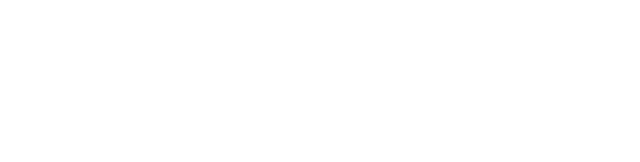
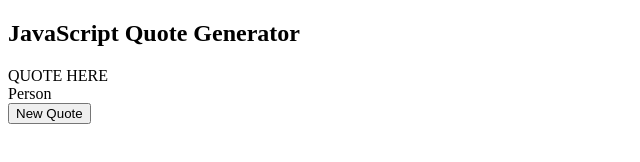
Before and after one commit to Azfar-Sphere/dom, a plain HTML site: page index.html in a window 1280 px wide. Shown: the whole page, without its empty margins (0-640 px from the left). Drawn offline with Linux system fonts and the light colour scheme.

Commit message:
HTML Complete

```diff
--- a/index.html
+++ b/index.html
@@ -15,6 +15,34 @@
     <title>DOM Manipulation </title>
   </head>
   <body>
+    <!-- Quote Generator-->
+    <div class="container">
+
+        <div class="header">
+            <h2>JavaScript Quote Generator</h2>
+        </div>
+
+        <div class="main-content">
+
+            <div class="text-area">
+
+                <span class="quote">
+                    QUOTE HERE
+                </span>
+
+            </div>
+
+            <div class="person">
+                Person
+            </div>
+
+            <div class="button-area">
+                <button id="new-quote">New Quote</button>
+            </div>
+
+        </div>
+
+    </div>
 
   </body>
 </html>
```
